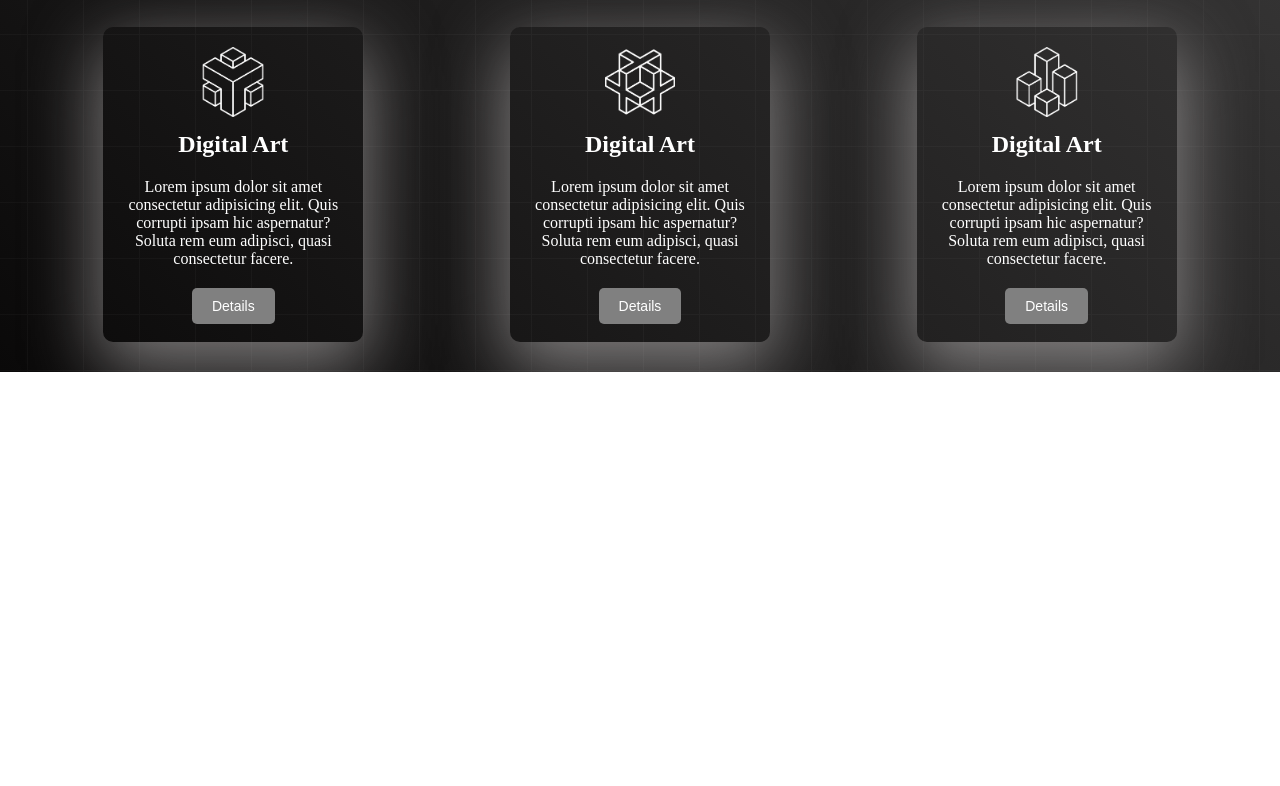
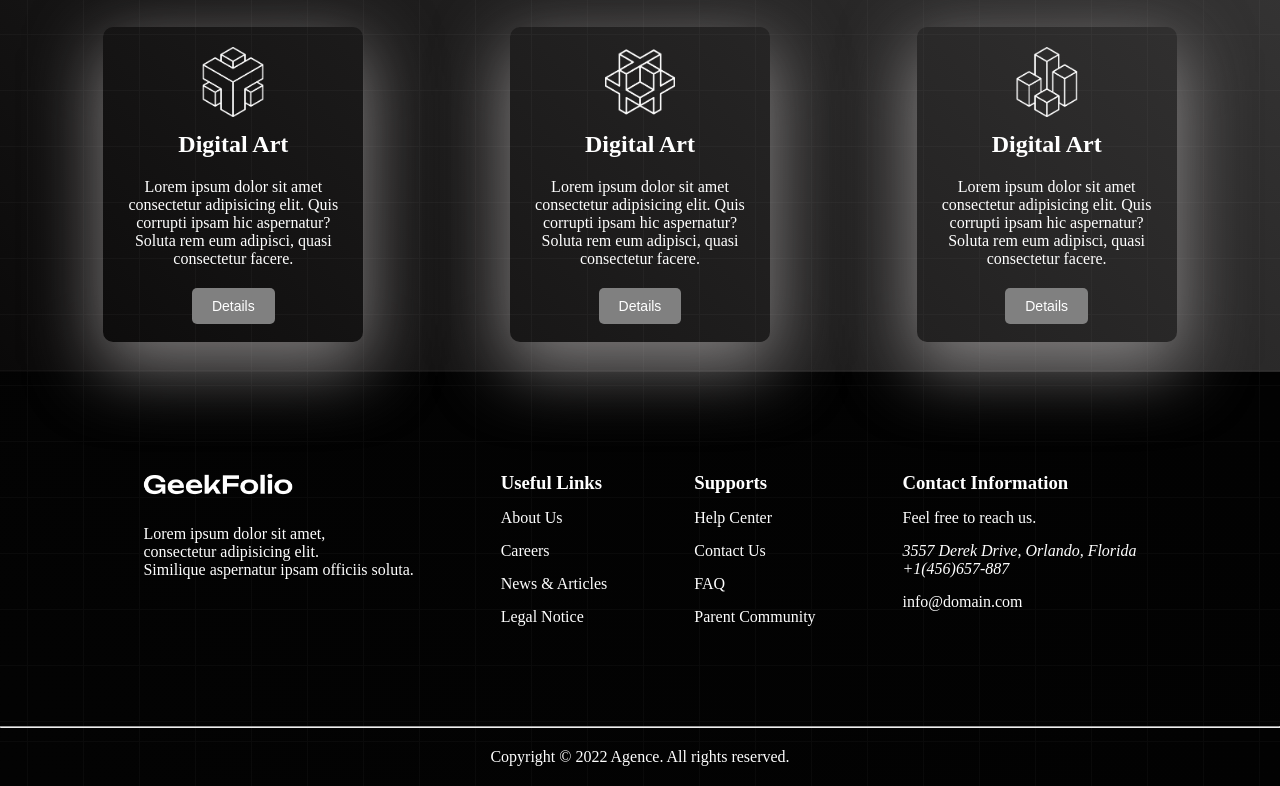
Before and after one commit to NafizUddin/concept-session-practice01, a plain HTML site: page index.html in a window 1280 px wide. Shown: the part 1432-2218 px from the top of the page. Before the commit the page ends 1804 px from the top, so only its background shows below. Drawn offline with Linux system fonts and the light colour scheme.

Commit message:
footer section added

```diff
--- a/index.html
+++ b/index.html
@@ -77,7 +77,36 @@
         </section>
     </main>
     <footer>
+        <div class="foot-container">
+            <div class="foot-box">
+                <img style="margin-bottom: 20px;" src="logo/logo-light.png" alt="" class="logo-photo">
+                <p>Lorem ipsum dolor sit amet,<br> consectetur adipisicing elit. <br>Similique aspernatur ipsam officiis soluta.</p>
+            </div>
+            <div class="foot-box list-item">
+                <h3 class="foot-box-heading">Useful Links</h3>
+               <li class="foot-list">About Us</li>
+               <li class="foot-list">Careers</li>
+               <li class="foot-list">News & Articles</li>
+               <li>Legal Notice</li>
+            </div>
+            <div class="foot-box list-item">
+                <h3 class="foot-box-heading">Supports</h3>
+                <li class="foot-list">Help Center</li>
+                <li class="foot-list">Contact Us</li>
+                <li class="foot-list">FAQ</li>
+                <li>Parent Community</li>
+            </div>
+            <div class="foot-box">
+                <h3 class="foot-box-heading">Contact Information</h3>
+                <p style="padding-bottom: 15px;">Feel free to reach us.</p>
+                <address style="padding-bottom: 15px;">3557 Derek Drive, Orlando, Florida <br>
 
-    </footer>
+                    +1(456)657-887</address>
+                <p>info@domain.com</p>
+            </div>
+        </div>
+ </footer>
+        <hr>
+        <p class="last-para">Copyright © 2022 Agence. All rights reserved.</p>
 </body>
 </html>
--- a/styles/style.css
+++ b/styles/style.css
@@ -138,3 +138,35 @@
 #box{
     background-image: url("../images/background.png"), linear-gradient(45deg, rgb(10, 9, 9), rgb(54, 53, 53));
 }
+
+/* Footer styles */
+.foot-container{
+    background-image: url("../images/background.png"), linear-gradient(45deg, rgb(3, 3, 3), rgb(2, 2, 2));
+    color: white;
+    display: flex;
+    justify-content: space-around;
+    padding: 100px;
+}
+
+.list-item{
+    list-style: none;
+}
+
+.foot-links{
+    text-decoration: none;
+}
+
+.foot-box-heading{
+    padding-bottom: 15px;
+}
+
+.foot-list{
+    padding-bottom: 15px;
+}
+
+.last-para{
+    background-image: url("../images/background.png"), linear-gradient(45deg, rgb(3, 3, 3), rgb(2, 2, 2));
+    text-align: center;
+    color: white;
+    padding: 20px;
+}
```
